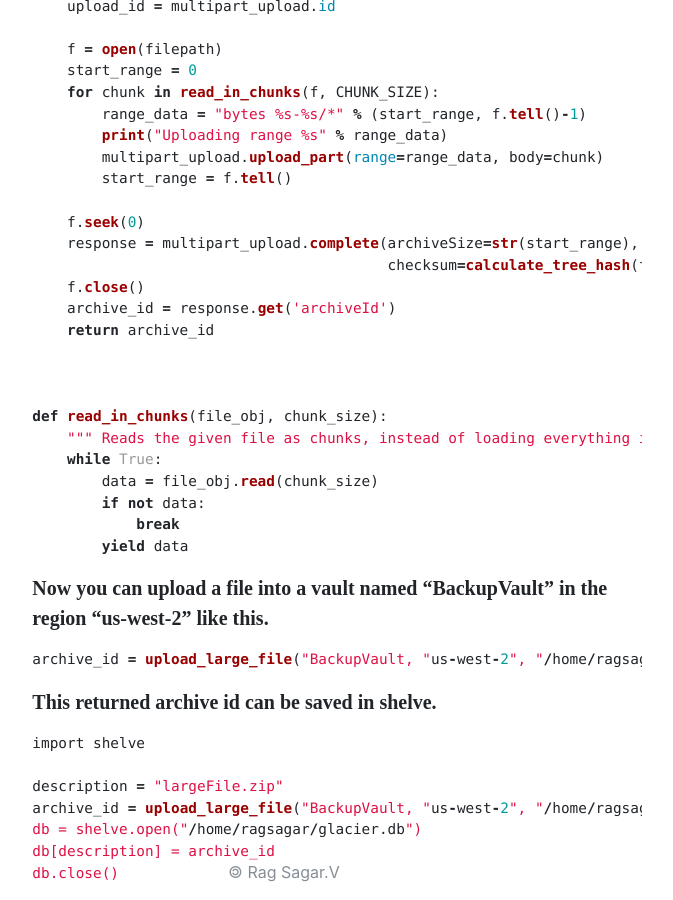
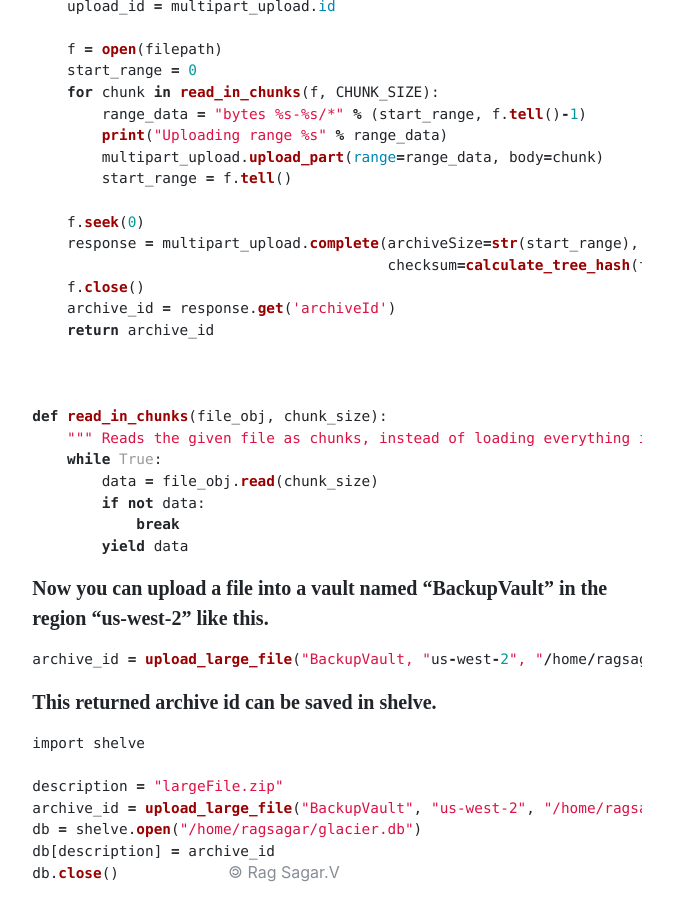
Before and after one commit to ragsagar/ragsagar.github.com, a Jekyll site: the page built from _posts/2015-10-03-large-file-upload-using-amazon-glacier-boto3.markdown, in a window 1280 px wide and 900 px high, scrolled down 605 px. Shown: the whole window, without its empty margins (356-1029 px from the left). Built offline with Jekyll 4.4.1, drawn with Linux system fonts in a browser that asks for light colours; some web fonts are replaced; comment, search, counter and statistics services are not loaded.

Commit message:
Use rouge highlighter.

```diff
--- a/_config.yml
+++ b/_config.yml
@@ -1,5 +1,5 @@
 name: r4gs4g4r`s h4cklog
-highlighter: true
+highlighter: rouge
 include: ['.htaccess']
 timezone: Asia/Kolkata
 paginate: 7
--- a/_posts/2015-10-03-large-file-upload-using-amazon-glacier-boto3.markdown
+++ b/_posts/2015-10-03-large-file-upload-using-amazon-glacier-boto3.markdown
@@ -61,7 +61,7 @@
 import shelve
 
 description = "largeFile.zip"
-archive_id = upload_large_file("BackupVault, "us-west-2", "/home/ragsagar/largeFile.zip", description)
+archive_id = upload_large_file("BackupVault", "us-west-2", "/home/ragsagar/largeFile.zip", description)
 db = shelve.open("/home/ragsagar/glacier.db")
 db[description] = archive_id
 db.close()
```
